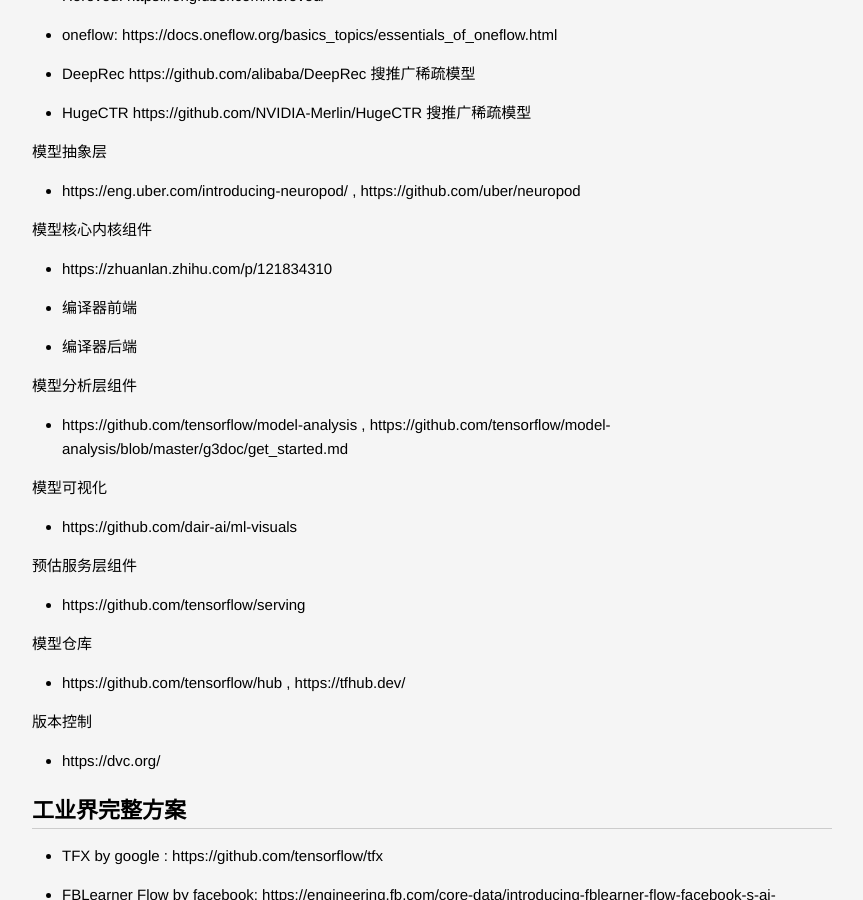
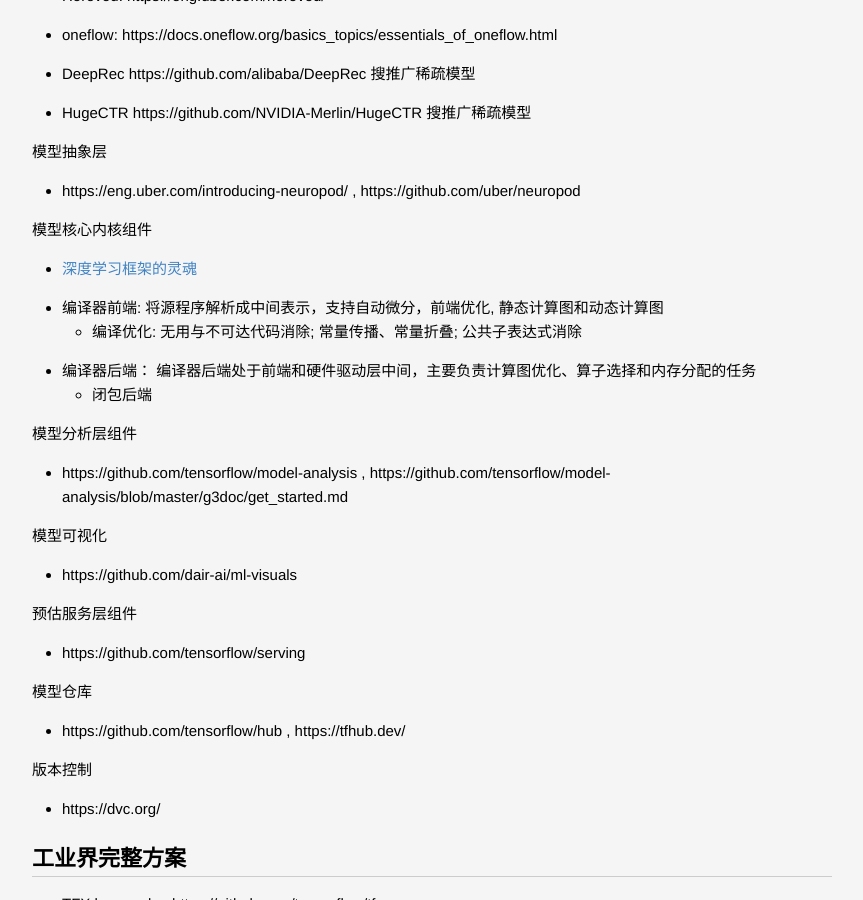
Before and after one commit to lucky521/blog, a Jekyll site: the page built from _posts/ml/2019-05-21-ML-System.markdown, in a window 1280 px wide and 900 px high, scrolled down 6126 px. Shown: the whole window, without its empty margins (208-1071 px from the left). Built offline with Jekyll 4.4.1, drawn with Linux system fonts in a browser that asks for light colours.

Commit message:
update blog

````diff
--- a/_posts/ml/2017-06-14-deep-learning.markdown
+++ b/_posts/ml/2017-06-14-deep-learning.markdown
@@ -409,7 +409,7 @@
 ```
 
 ### Encoder-Decoder Attention
-这个层能帮助解码器聚焦于输入句子的相关部分（类似于 seq2seq 模型 中的 Attention）
+这个层能帮助解码器聚焦于输入句子的相关部分（类似于 seq2seq 模型 中的 Attention）, 我们在transformer模型的decoder中有这一层。
 
 ### 残差单元 Residual Unit
 
--- a/_posts/ml/2017-10-26-tensorflow.markdown
+++ b/_posts/ml/2017-10-26-tensorflow.markdown
@@ -1643,6 +1643,7 @@
 借助阿里的DeepRec项目
 * 使用get_embedding_variable接口
 * 使用categorical_column_with_embedding接口
+* 进阶功能： 特征淘汰、特征准入、动态维度
 
 
 ## Transfer Learning - Retrained Model
--- a/_posts/ml/2019-05-21-ML-System.markdown
+++ b/_posts/ml/2019-05-21-ML-System.markdown
@@ -194,9 +194,11 @@
 - https://eng.uber.com/introducing-neuropod/ , https://github.com/uber/neuropod
 
 模型核心内核组件
-- https://zhuanlan.zhihu.com/p/121834310
-- 编译器前端
-- 编译器后端
+- [深度学习框架的灵魂](https://zhuanlan.zhihu.com/p/121834310)
+- 编译器前端: 将源程序解析成中间表示，支持自动微分，前端优化, 静态计算图和动态计算图
+  - 编译优化: 无用与不可达代码消除; 常量传播、常量折叠; 公共子表达式消除
+- 编译器后端： 编译器后端处于前端和硬件驱动层中间，主要负责计算图优化、算子选择和内存分配的任务
+  - 闭包后端
 
 模型分析层组件
 - https://github.com/tensorflow/model-analysis , https://github.com/tensorflow/model-analysis/blob/master/g3doc/get_started.md
@@ -216,13 +218,11 @@
 
 
 ## 工业界完整方案
-
 - TFX by google : https://github.com/tensorflow/tfx
 - FBLearner Flow by facebook: https://engineering.fb.com/core-data/introducing-fblearner-flow-facebook-s-ai-backbone/
 - Michelangelo by uber: https://eng.uber.com/michelangelo/
 - BigHead by airbnb :
 ### TFX
-
 全称 Tensorflow Extended
 
 数据预处理组件 https://github.com/tensorflow/transform
@@ -233,14 +233,12 @@
 
 
 ### EasyDL / BML
-
 百度推出的机器学习平台。
 https://ai.baidu.com/easydl/
 https://ai.baidu.com/bml/
 
 
 ### mindspore
-
 华为推出的机器学习平台
 https://www.mindspore.cn/tutorials/zh-CN/master/distributed_training.html
 
--- a/_posts/tech/2020-06-01-x-db.markdown
+++ b/_posts/tech/2020-06-01-x-db.markdown
@@ -8,6 +8,7 @@
 
 X_DB往往是在线系统和离线系统的边界。
 
+* 存储的数据类型(table/kv/graph/file/embedding)
 * 数据接口以如何形式组织
 * 内部存储数据以如何形式组织
 * 数据如何更新
````
Also changed, not shown: _posts/ml/2019-03-01-Feature-Engineering.markdown (+7 -2 lines).
